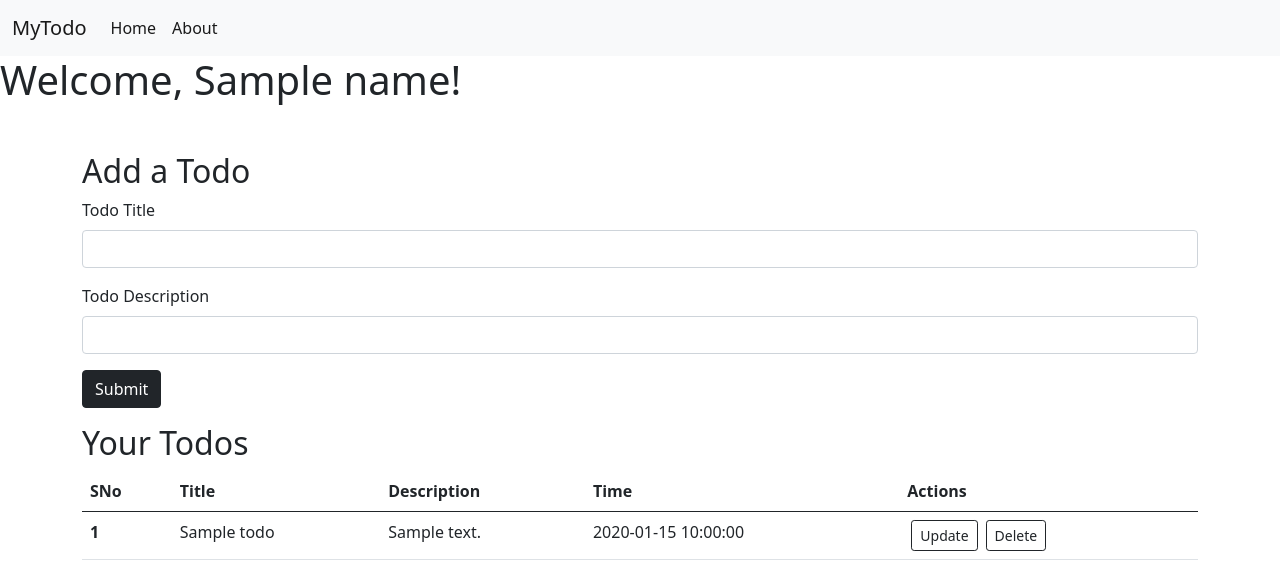
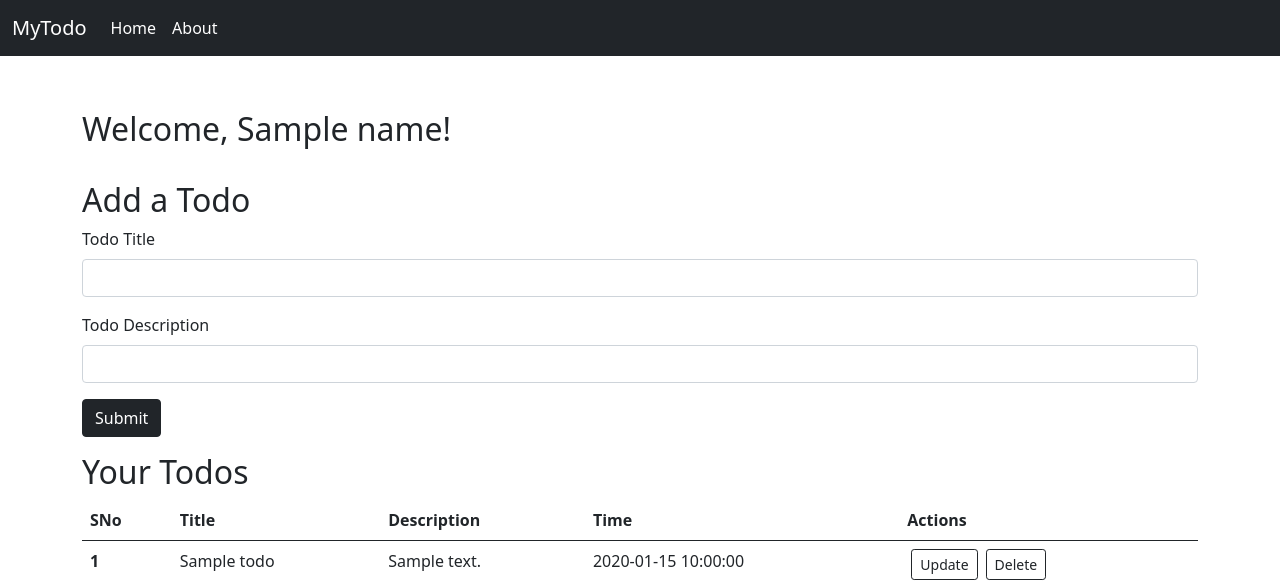
Before and after one commit to ShauryaWadehra/MyTodo, a Python web app: template templates/profile.html in a window 1280 px wide. Shown: the top 588 px of the page. Run offline with Jinja, Linux system fonts and the light colour scheme; the template is opened without the code that fills it: most values are stand-ins (such as "Sample title", 1, 10 or a date in 2020).

Commit message:
ui fixes

```diff
--- a/templates/base.html
+++ b/templates/base.html
@@ -19,7 +19,7 @@
                 <div class="container">
 
                     <div id="navbarMenuHeroA" class="navbar-menu">
-                        <div class="navbar-end">
+                        <div class="navbar-start">
                             <a href="{{ url_for('main.index') }}" class="navbar-item">
                                 Home
                             </a>
--- a/templates/base1.html
+++ b/templates/base1.html
@@ -15,7 +15,7 @@
 </head>
 
 <body>
-    <nav class="navbar navbar-expand-lg navbar-light bg-light">
+    <nav class="navbar navbar-expand-lg navbar-dark bg-dark">
         <div class="container-fluid">
             <a class="navbar-brand" href="/">MyTodo</a>
             <button class="navbar-toggler" type="button" data-bs-toggle="collapse"
--- a/templates/profile.html
+++ b/templates/profile.html
@@ -3,11 +3,13 @@
 {% extends "base1.html" %}
 
 {% block body %}
-<h1 class="title">
-  Welcome, {{ name }}!
-</h1>
-<br>
+
 <div class="container my-3">
+  <h2 class="title">
+    <br>
+    Welcome, {{ name }}!
+  </h2>
+  <br>
   <h2>Add a Todo</h2>
   <form action="/profile" method="POST">
       <div class="mb-3">
```
Also changed, not shown: db.sqlite.
